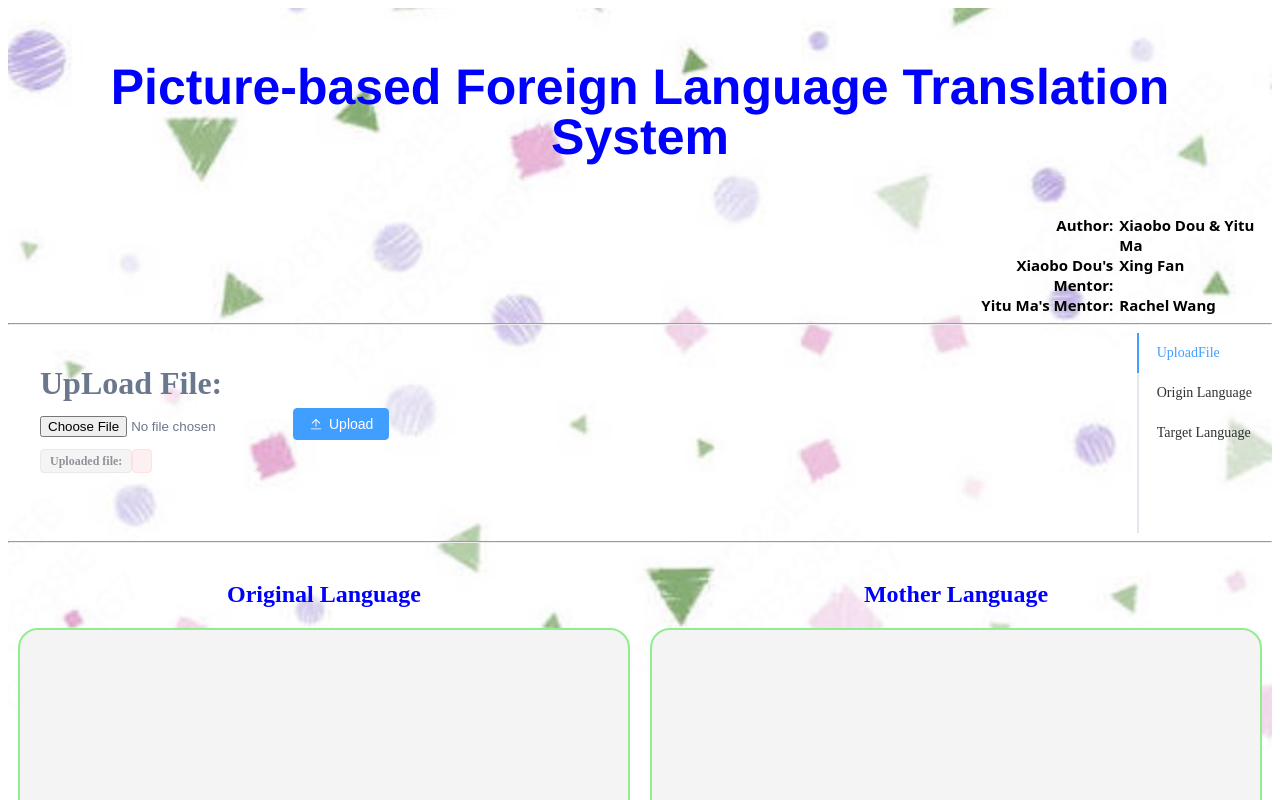
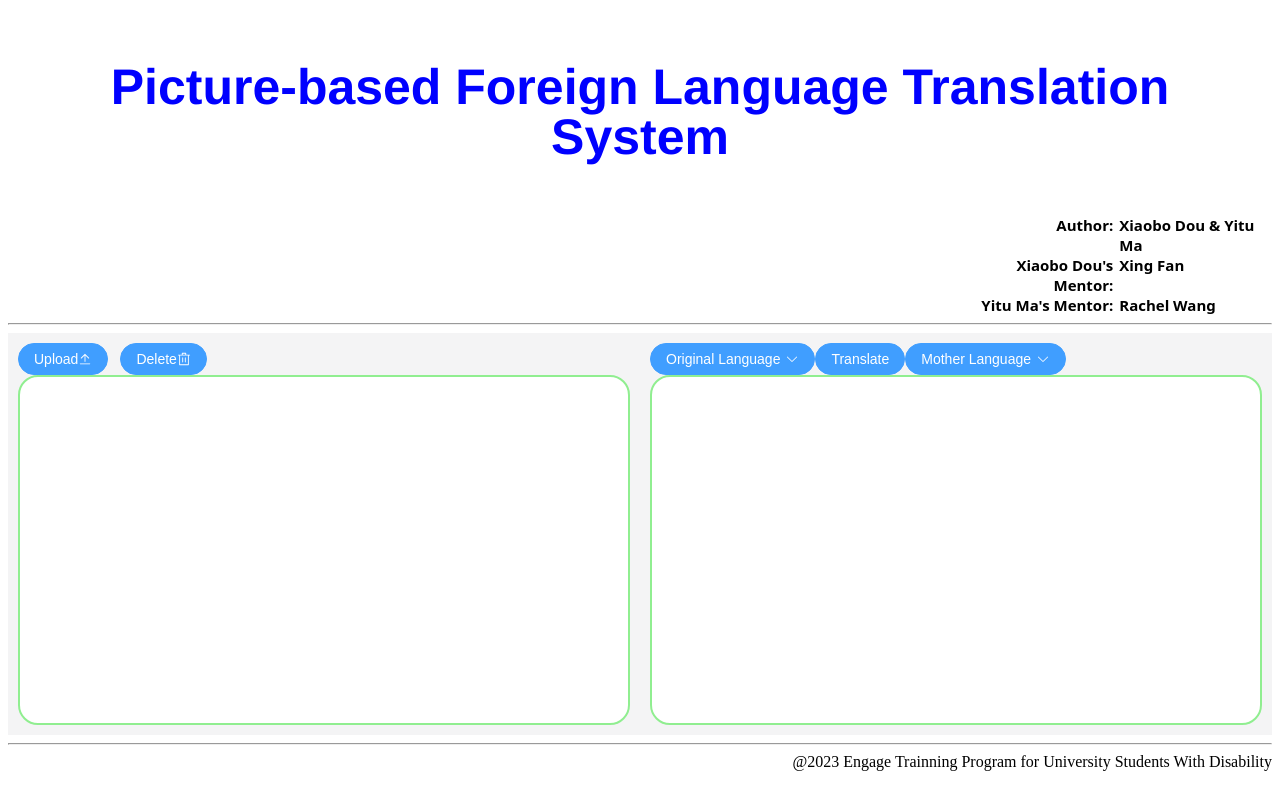
Before and after one commit to douxiaobo/Picture-based-Foreign-Language-Translation-System, a Vue app: page / in a window 1280 px wide. Shown: the top 800 px of the page. Built offline with nearby package versions, Linux system fonts and the light colour scheme.

Commit message:
August/15/2023 afternoon front-end

```diff
--- a/src/App.vue
+++ b/src/App.vue
@@ -4,22 +4,24 @@ import UploadFile from './components/UploadFile.vue'
 import Language from './components/Language.Vue'
 import MotherLanguage from './components/MotherLanguage.vue'
 import Tabs from './components/Tabs.vue'
+import Main from './components/Main.vue'
 </script>
 
 <template>
-    <div class="common-layout">
-        <div>
+    <div>
+        <div class="header">
             <Header />
         </div>
         <hr />
-        <main>
+        <main class="common-layout">
+            <Main />
             <!-- <h2>Upload File:</h2>
             <div>
                 <UploadFile />
             </div> -->
-            <div>
+            <!-- <div>
                 <Tabs />
-            </div>
+            </div> -->
             <!-- <div class="container">
 
                 <div class="left-column">
@@ -32,10 +34,10 @@ import Tabs from './components/Tabs.vue'
                     <MotherLanguage />
                 </div>
             </div> -->
-            <hr />
+            <!-- <hr />
             <div>
                 <Language />
-            </div>
+            </div> -->
         </main>
         <hr />
         <footer>
@@ -47,20 +49,16 @@ import Tabs from './components/Tabs.vue'
 <style scoped>
 
 .common-layout{
-    /* background-color: lightskyblue; */
-    background-image: url(./assets/2.jpg);
+    background-color: #f4f4f5;;
+    /* background-image: url(./assets/2.jpg); */
     background-size: cover;
     background-position: center;
 }
 
-/*
+
 header {
-    background-color:aqua;
-    height:60px;
-    padding:20px;
-    text-align: center;
-    font-size: 20px;
-}*/
+    background-color: white;
+}
 
 
 .container {
--- a/src/components/Language.vue
+++ b/src/components/Language.vue
@@ -45,7 +45,7 @@
     border: 2px solid lightgreen;
     padding: 10px;
     height:350px;
-    background-color: #f4f4f5;
+    background-color: white;
     border-radius: 20px;
   }
 
--- /dev/null
+++ b/src/components/Main.vue
@@ -0,0 +1,89 @@
+<template>
+    <div class="container">
+        <div class="column left">
+            <el-button type="primary" round>
+                Upload<el-icon justify="el-icon--right"><Upload /></el-icon>
+
+            </el-button>
+            <el-button type="primary" round>
+                Delete<el-icon justify="el-icon--right"><Delete /></el-icon>
+            </el-button>
+            <div class="box"></div>
+        </div>
+        <div class="column right">
+            <el-dropdown class="buttonleft">
+                <el-button type="primary" round>
+                    Original Language<el-icon class="el-icon--right"><arrow-down /></el-icon>
+                </el-button>
+                <template #dropdown>
+                    <el-dropdown-menu>
+                        <el-dropdown-item>Chinese</el-dropdown-item>
+                        <el-dropdown-item>English</el-dropdown-item>
+                        <el-dropdown-item>Spanish</el-dropdown-item>
+                        <el-dropdown-item>French</el-dropdown-item>
+                        <el-dropdown-item>Russian</el-dropdown-item>
+                        <el-dropdown-item>Arabic</el-dropdown-item>
+                        <el-dropdown-item>German</el-dropdown-item>
+                        <el-dropdown-item>Japanese</el-dropdown-item>
+                        <el-dropdown-item>Korean</el-dropdown-item>
+                    </el-dropdown-menu>
+                </template>
+            </el-dropdown>
+
+            <el-button type="primary" round class="buttoncenter">Translate</el-button>
+
+            <el-dropdown class="buttonright">
+                <el-button type="primary" round>
+                    Mother Language<el-icon class="el-icon--right"><arrow-down /></el-icon>
+                </el-button>
+                <template #dropdown>
+                    <el-dropdown-menu>
+                        <el-dropdown-item>Chinese</el-dropdown-item>
+                        <el-dropdown-item>English</el-dropdown-item>
+                        <el-dropdown-item>Spanish</el-dropdown-item>
+                        <el-dropdown-item>French</el-dropdown-item>
+                        <el-dropdown-item>Russian</el-dropdown-item>
+                        <el-dropdown-item>Arabic</el-dropdown-item>
+                        <el-dropdown-item>German</el-dropdown-item>
+                        <el-dropdown-item>Japanese</el-dropdown-item>
+                        <el-dropdown-item>Korean</el-dropdown-item>
+                    </el-dropdown-menu>
+                </template>
+            </el-dropdown>
+            <div class="box"></div>
+        </div>
+    </div>
+</template>
+
+<style>
+.container{
+    display:flex;
+}
+.column{
+    width:50%;
+    padding:10px;
+}
+.left{
+    order:1;
+}
+.right{
+    order:2;
+}
+.box {
+    border: 2px solid lightgreen;
+    padding: 10px;
+    height:350px;
+    background-color: white;
+    border-radius: 20px;
+}
+.buttonleft{
+
+}
+.buttoncenter{
+
+}
+.buttonright{
+    justify-content: right;
+    align-items: right;
+}
+</style>
--- a/src/components/Tabs.vue
+++ b/src/components/Tabs.vue
@@ -6,7 +6,7 @@
       <el-radio-button label="left">left</el-radio-button>
     </el-radio-group> -->
 
-    <el-tabs :tab-position="tabPosition" style="height: 200px" class="demo-tabs">
+    <el-tabs :tab-position="tabPosition" style="height: 300px" class="demo-tabs">
         <el-tab-pane label="UploadFile"><UploadFile /></el-tab-pane>
         <el-tab-pane label="Origin Language"><OriginalLanguage/></el-tab-pane>
         <el-tab-pane label="Target Language"><MotherLanguage/></el-tab-pane>
--- a/src/components/UploadFile.vue
+++ b/src/components/UploadFile.vue
@@ -1,22 +1,18 @@
 <template>
     <div>
-      UpLoad File:<br>
-      <input type="file" ref="fileInput" @change="handleFileUpload" />
-      <!-- <button @click="uploadFile">Upload</button> -->
+      UpLoad File:
+      <br>
+      <el-button type="primary" @change="handleFileUpload">Choose File</el-button>
+      <el-input v-model="input" disabled placeholder="No file Chosen" />
+
 
       <el-button type="primary" icon="Upload" @click="uploadFile">Upload</el-button>
-
-      <!-- <el-button type="primary">
-        <el-icon>
-          <upload />
-        </el-icon>
-        <span>Upload</span>
-      </el-button> -->
-
-      <!-- <p>Uploaded file: {{ uploadedFile }}</p> -->
       <br>
       <el-tag class="m1-2" type="info">Uploaded file:</el-tag>
       <el-tag class="m1-2" type="danger"> {{ uploadedFile }}</el-tag>
+      <br>
+
+      <input type="file" ref="fileInput" @change="handleFileUpload" />
     </div>
   </template>
 
```
